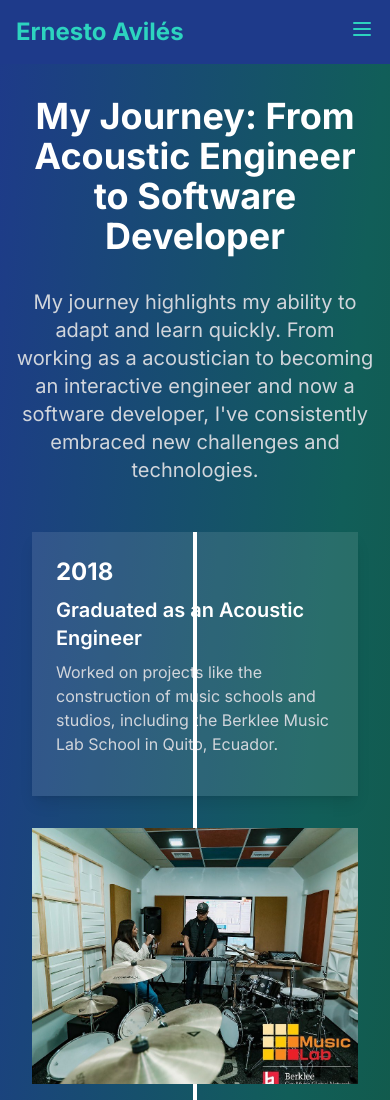
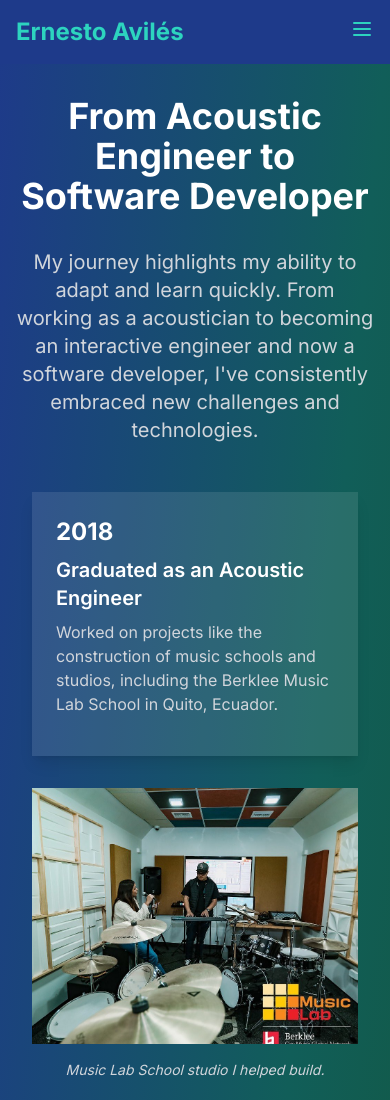
Before and after one commit to Eavilesz/eaviles-portfolio, a Next.js app: page /en/about-me in a window 390 px wide. Shown: the top 1100 px of the page. Built offline with nearby package versions, Linux system fonts and the light colour scheme.

Commit message:
Better handling of vertical line in about me section

```diff
--- a/messages/en.json
+++ b/messages/en.json
@@ -26,7 +26,7 @@
     "hideDescription": "Hide description"
   },
   "AboutMe": {
-    "title": "My Journey: From Acoustic Engineer to Software Developer",
+    "title": "From Acoustic Engineer to Software Developer",
     "journeyDescription": "My journey highlights my ability to adapt and learn quickly. From working as a acoustician to becoming an interactive engineer and now a software developer, I've consistently embraced new challenges and technologies.",
     "firstTitle": "Graduated as an Acoustic Engineer",
     "firstDescription": "Worked on projects like the construction of music schools and studios, including the Berklee Music Lab School in Quito, Ecuador.",
--- a/src/app/[locale]/about-me/page.jsx
+++ b/src/app/[locale]/about-me/page.jsx
@@ -68,7 +68,7 @@ export default function AboutMe() {
 
         <div className="relative">
           {/* Vertical line */}
-          <div className="absolute left-1/2 transform -translate-x-1/2 w-1 h-full bg-white"></div>
+          <div className="hidden md:block absolute left-1/2 transform -translate-x-1/2 w-1 h-full bg-white"></div>
 
           {timelineEvents.map((event, index) => (
             <motion.div
```
